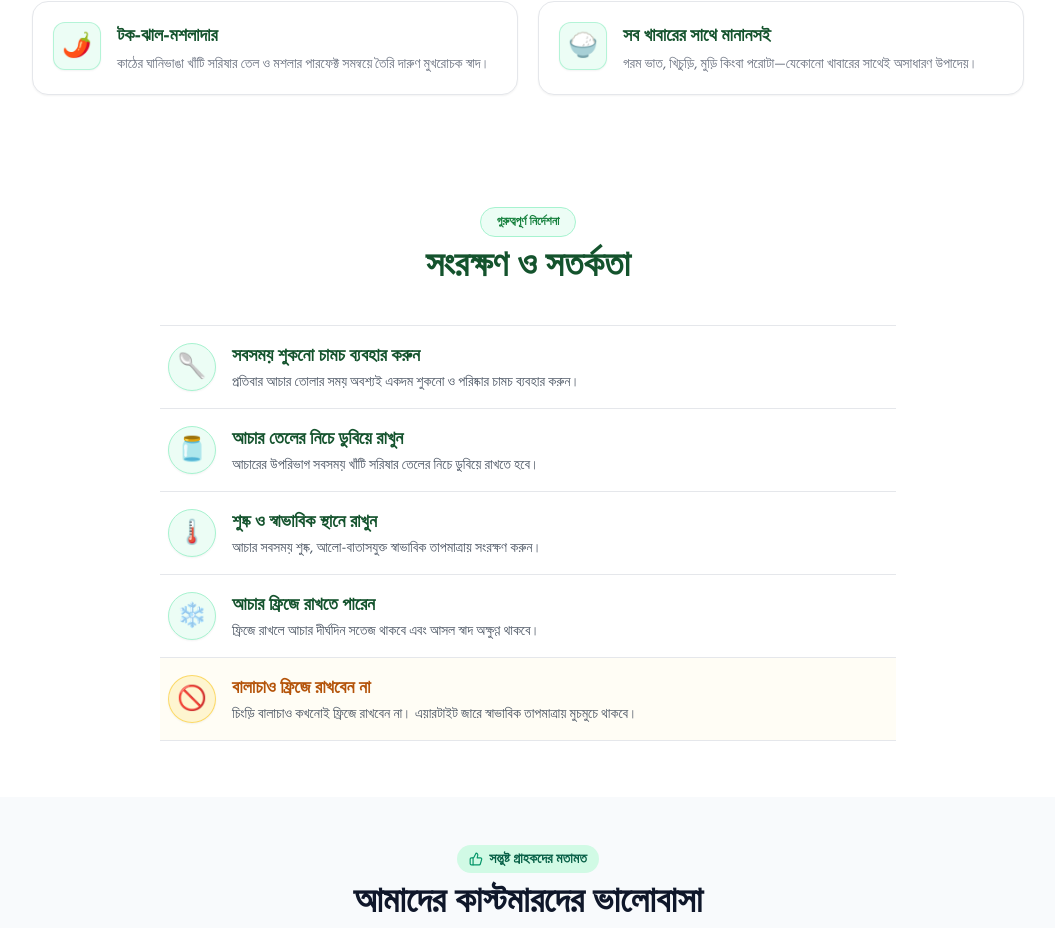
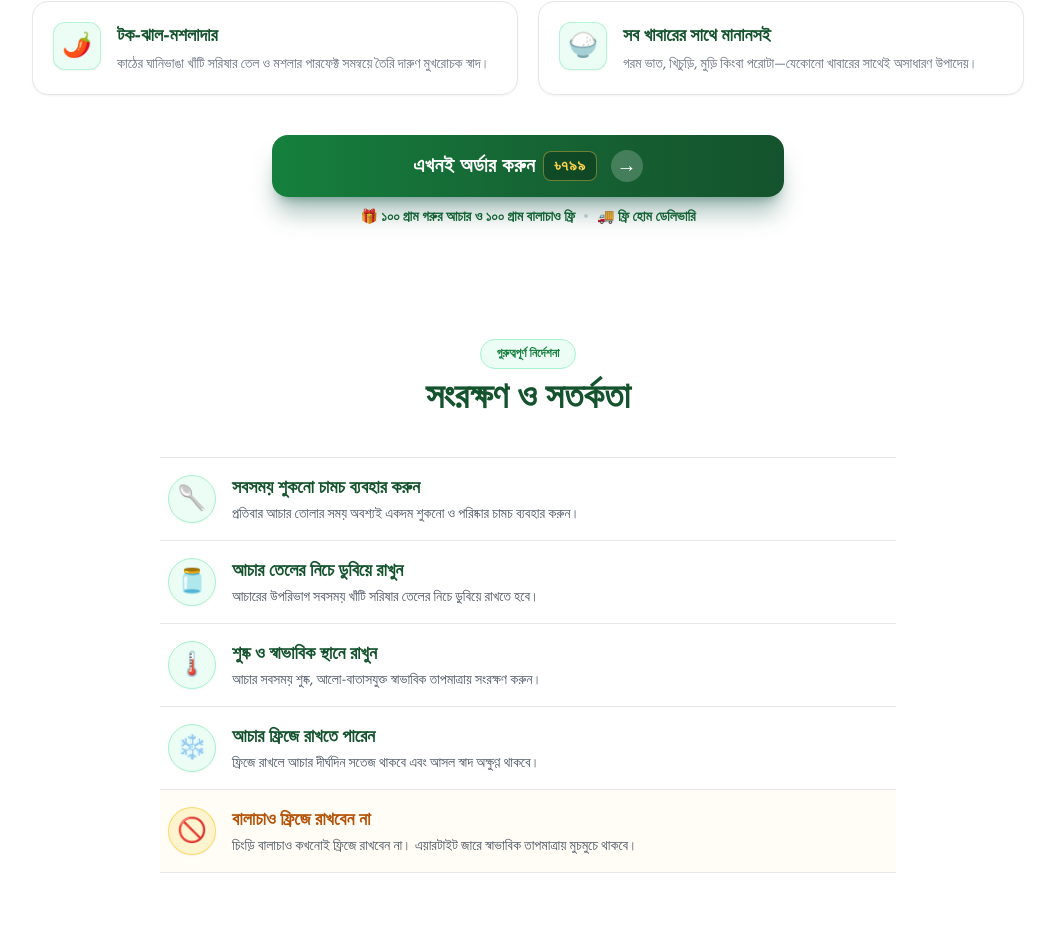
Before and after one commit to mahunn/JHT-HUB-LP, a Next.js app: page / in a window 1280 px wide. Shown: the part 3519-4447 px from the top of the page, without its empty margins (112-1167 px from the left). Built offline with nearby package versions, Linux system fonts and the light colour scheme; no server answers; the database is empty; a web font is replaced by a local one.

Commit message:
Add prominent Order Now CTA button below why best features grid

```diff
--- a/src/components/FeaturesGrid.tsx
+++ b/src/components/FeaturesGrid.tsx
@@ -66,6 +66,41 @@ export default function FeaturesGrid() {
           </div>
         ))}
       </div>
+
+      {/* Big High-Converting Order Now CTA Button (Red Marked Area) */}
+      <div className="mt-8 sm:mt-10 text-center max-w-lg mx-auto">
+        <a
+          href="#order"
+          onClick={(e) => {
+            e.preventDefault();
+            const orderEl = document.getElementById('order');
+            if (orderEl) {
+              orderEl.scrollIntoView({ behavior: 'smooth' });
+            }
+          }}
+          className="group relative flex items-center justify-center gap-3.5 w-full min-h-[58px] sm:min-h-[62px] px-6 py-3.5 rounded-2xl bg-gradient-to-r from-[#15803d] via-[#166534] to-[#14532d] text-white text-lg sm:text-xl font-black tracking-wide shadow-xl shadow-emerald-900/35 hover:shadow-2xl hover:shadow-emerald-900/50 hover:-translate-y-0.5 active:scale-[0.98] transition-all duration-300 overflow-hidden no-underline"
+        >
+          {/* Animated Shine Sweep Effect */}
+          <span
+            className="absolute top-0 -left-[100%] w-[70%] h-full bg-gradient-to-r from-transparent via-white/25 to-transparent -skew-x-[20deg] animate-[orderShine_3.5s_infinite]"
+            aria-hidden="true"
+          />
+          <span className="relative z-10 flex items-center gap-2">
+            <span>এখনই অর্ডার করুন</span>
+            <span className="text-amber-300 text-sm sm:text-base font-black bg-black/25 border border-amber-300/40 px-2.5 py-0.5 rounded-lg">
+              ৳৭৯৯
+            </span>
+          </span>
+          <b className="relative z-10 w-8 h-8 rounded-full bg-white/20 flex items-center justify-center text-xl font-bold group-hover:translate-x-1.5 transition-transform">
+            →
+          </b>
+        </a>
+        <p className="mt-2.5 text-xs sm:text-sm text-[#166534] font-extrabold flex items-center justify-center flex-wrap gap-2">
+          <span>🎁 ১০০ গ্রাম গরুর আচার ও ১০০ গ্রাম বালাচাও ফ্রি</span>
+          <span className="text-slate-300">•</span>
+          <span>🚚 ফ্রি হোম ডেলিভারি</span>
+        </p>
+      </div>
     </section>
   );
 }
```
